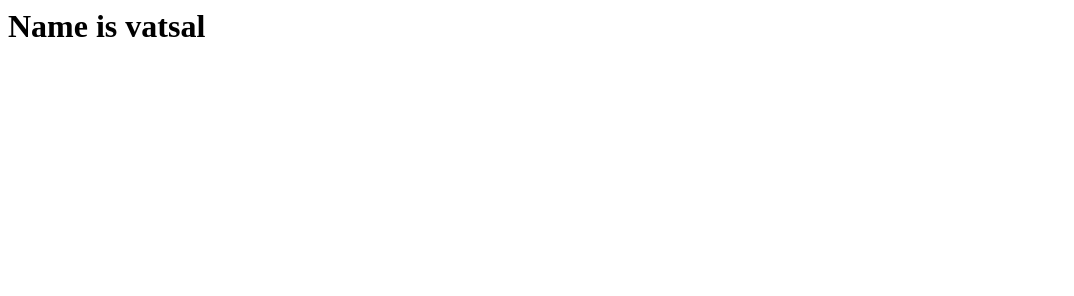
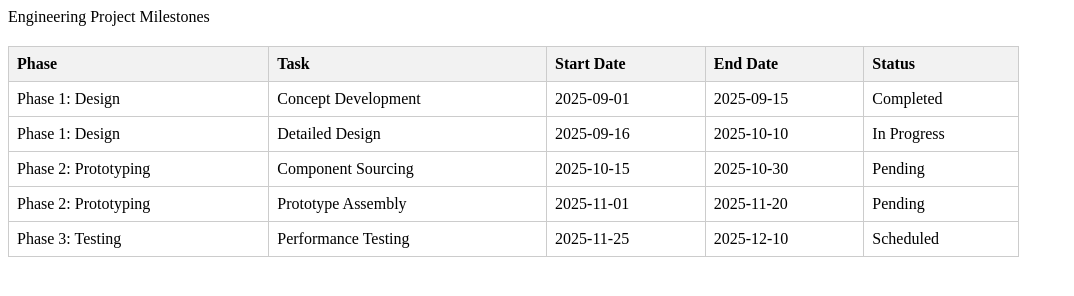
Before and after one commit to Vatsal04201/mywebsite, a plain HTML site: page index.html in a window 1280 px wide. Shown: the whole page, without its empty margins (0-1074 px from the left). Drawn offline with Linux system fonts and the light colour scheme.

Commit message:
Update index.html

```diff
--- a/index.html
+++ b/index.html
@@ -1,8 +1,81 @@
-<html>
+<!DOCTYPE html>
+<html lang="en">
 <head>
-        <title> vatsal </title>
+    <meta charset="UTF-8">
+    <meta name="viewport" content="width=device-width, initial-scale=1.0">
+    <title>Engineering Project Schedule</title>
+    <style>
+        table {
+            width: 80%;
+            border-collapse: collapse;
+            margin: 20px 0;
+        }
+        th, td {
+            border: 1px solid #ccc;
+            padding: 8px;
+            text-align: left;
+        }
+        th {
+            background-color: #f2f2f2;
+        }
+        caption {
+            font-weight: bold;
+            margin-bottom: 10px;
+            font-size: 1.2em;
+        }
+    </style>
 </head>
-<body bgcolour=yellow>
-<h1> Name is vatsal </h1>
-  </body>
+<body>
+
+    <caption>Engineering Project Milestones</caption>
+    <table>
+        <thead>
+            <tr>
+                <th>Phase</th>
+                <th>Task</th>
+                <th>Start Date</th>
+                <th>End Date</th>
+                <th>Status</th>
+            </tr>
+        </thead>
+        <tbody>
+            <tr>
+                <td>Phase 1: Design</td>
+                <td>Concept Development</td>
+                <td>2025-09-01</td>
+                <td>2025-09-15</td>
+                <td>Completed</td>
+            </tr>
+            <tr>
+                <td>Phase 1: Design</td>
+                <td>Detailed Design</td>
+                <td>2025-09-16</td>
+                <td>2025-10-10</td>
+                <td>In Progress</td>
+            </tr>
+            <tr>
+                <td>Phase 2: Prototyping</td>
+                <td>Component Sourcing</td>
+                <td>2025-10-15</td>
+                <td>2025-10-30</td>
+                <td>Pending</td>
+            </tr>
+            <tr>
+                <td>Phase 2: Prototyping</td>
+                <td>Prototype Assembly</td>
+                <td>2025-11-01</td>
+                <td>2025-11-20</td>
+                <td>Pending</td>
+            </tr>
+            <tr>
+                <td>Phase 3: Testing</td>
+                <td>Performance Testing</td>
+                <td>2025-11-25</td>
+                <td>2025-12-10</td>
+                <td>Scheduled</td>
+            </tr>
+        </tbody>
+    </table>
+
+</body>
 </html>
```
